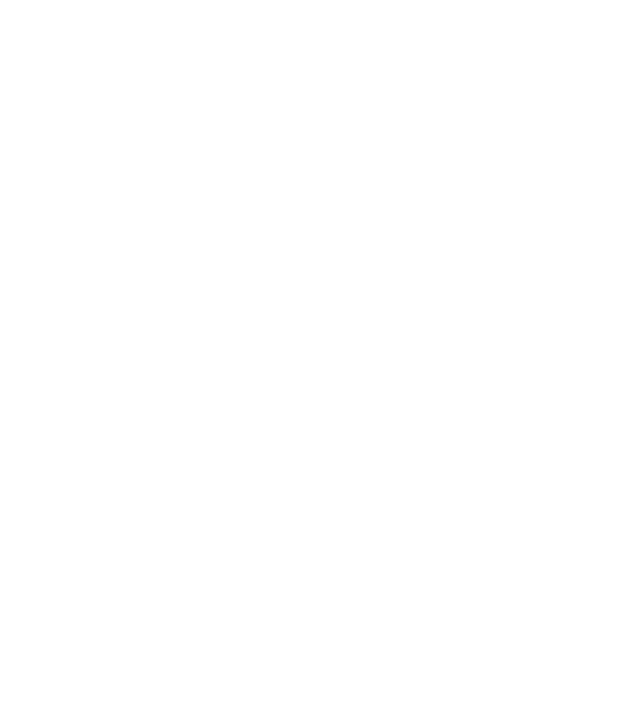
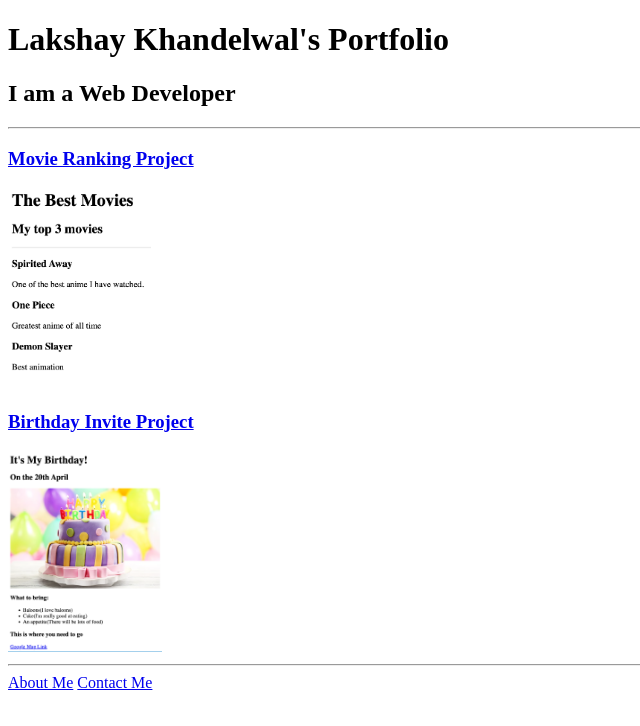
Before and after one commit to Lakshay2941/html-portfolio, a plain HTML site: page index.html in a window 1280 px wide. Shown: the whole page, without its empty margins (0-640 px from the left). Drawn offline with Linux system fonts and the light colour scheme.

Commit message:
Add files via upload

```diff
--- a/index.html
+++ b/index.html
@@ -3,9 +3,22 @@
 <head>
     <meta charset="UTF-8">
     <meta name="viewport" content="width=device-width, initial-scale=1.0">
-    <title>Document</title>
+    <title>Lakshay's Portfolio</title>
 </head>
 <body>
+    <h1>Lakshay Khandelwal's Portfolio</h1>
+    <h2>I am a Web Developer</h2>
+    <hr/>
+
+    <h3><a href="./public/movie-ranking.html">Movie Ranking Project</a></h3>
+    <img src="./assets/images/Movie Ranking Project.png" height="200" alt="Project"/>
+
+    <h3><a href="./public/birthday-invite.html">Birthday Invite Project</a></h3>
+    <img src="./assets/images/Birthday Invite Project.png" height="200" alt="Project"/>
+
+    <hr/>
+    <a href="./public/about.html">About Me</a>
+    <a href="./public/contact.html">Contact Me</a>
 
 </body>
 </html>
```
